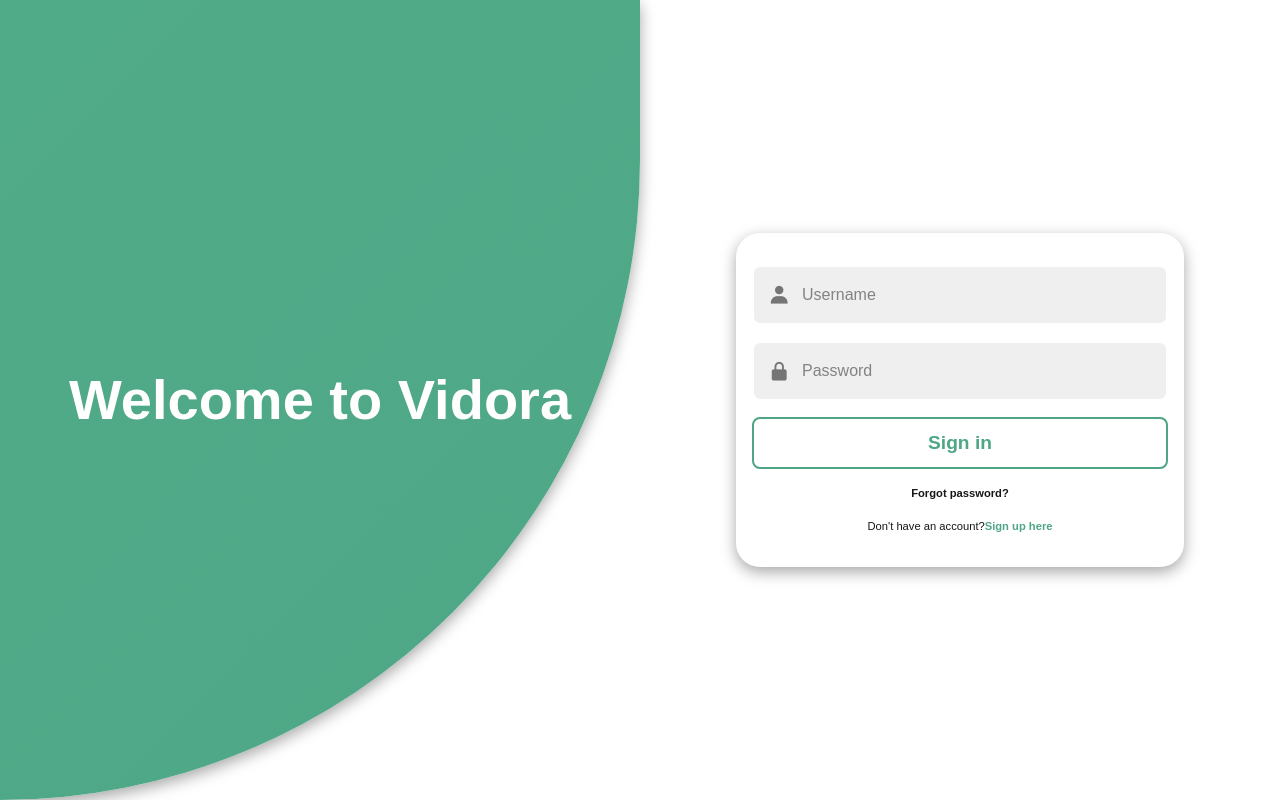
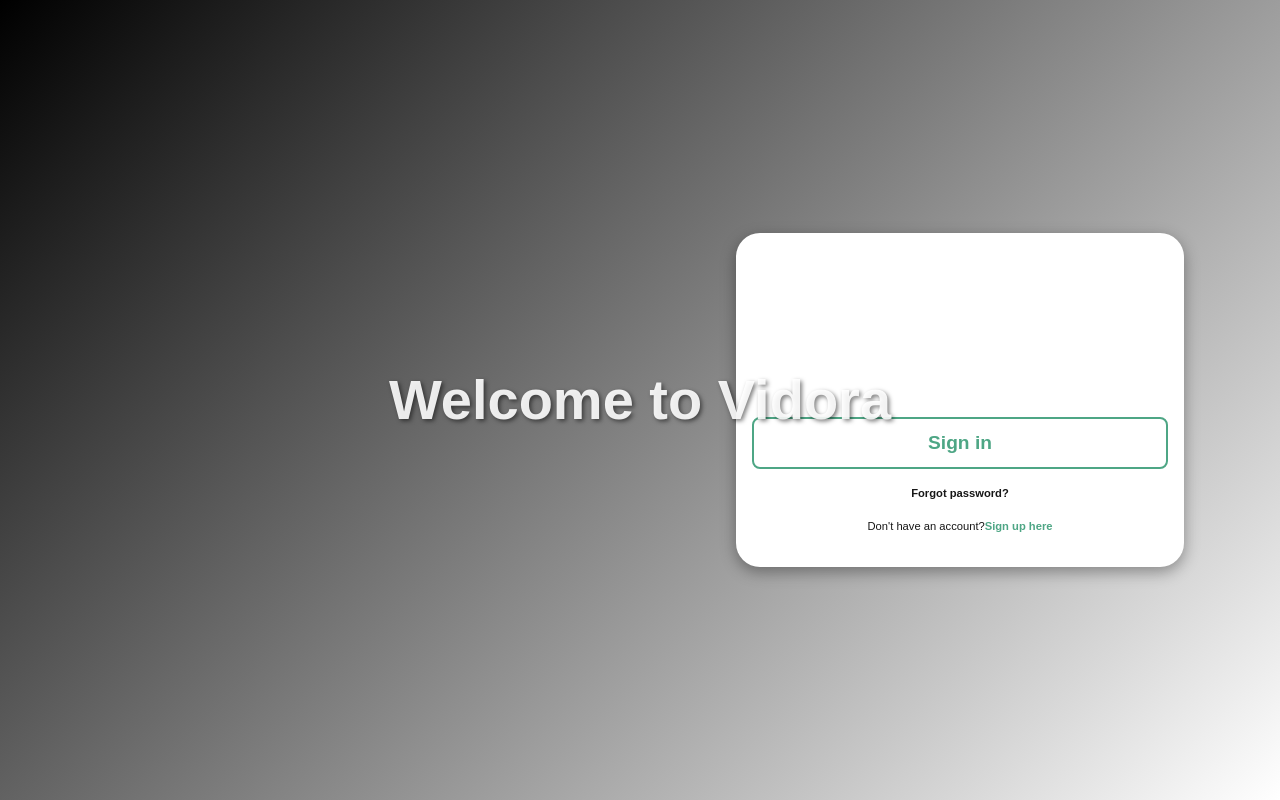
Before and after one commit to kkunaall10-max/vidora, a Next.js app: page /login in a window 1280 px wide. Built offline with nearby package versions, Linux system fonts and the light colour scheme.

Commit message:
Redesigned login page: Black/white gradient background, transparent input fields with white borders and blur, white icons/text, 'Welcome to Vidora' text inside colored background area, removed old content sections

```diff
--- a/src/app/globals.css
+++ b/src/app/globals.css
@@ -87,21 +87,28 @@
   left: 1rem;
   transform: translateY(-50%);
   font-size: 1.4rem;
-  color: var(--gray-2);
+  color: rgba(255, 255, 255, 0.8);
 }
 
 .input-group input {
   width: 100%;
   padding: 1rem 3rem;
   font-size: 1rem;
-  background-color: var(--gray);
+  background-color: transparent;
   border-radius: .5rem;
-  border: 0.125rem solid var(--white);
+  border: 0.125rem solid rgba(255, 255, 255, 0.3);
   outline: none;
+  color: var(--white);
+  backdrop-filter: blur(10px);
+}
+
+.input-group input::placeholder {
+  color: rgba(255, 255, 255, 0.7);
 }
 
 .input-group input:focus {
   border: 0.125rem solid var(--primary-color);
+  background-color: rgba(255, 255, 255, 0.1);
 }
 
 .form button {
@@ -203,30 +210,31 @@
 
 /* BACKGROUND */
 
+.container {
+  background: linear-gradient(135deg, #000000 0%, #ffffff 100%);
+}
+
 .container::before {
-  content: "";
+  content: "Welcome to Vidora";
   position: absolute;
-  top: 0;
-  right: 0;
-  height: 100vh;
-  width: 300vw;
-  transform: translate(35%, 0);
-  background-image: linear-gradient(-45deg, var(--primary-color) 0%, var(--secondary-color) 100%);
-  transition: 1s ease-in-out;
-  z-index: 6;
-  box-shadow: rgba(0, 0, 0, 0.35) 0px 5px 15px;
-  border-bottom-right-radius: max(50vw, 50vh);
-  border-top-left-radius: max(50vw, 50vh);
+  top: 50%;
+  left: 50%;
+  transform: translate(-50%, -50%);
+  font-size: 3.5rem;
+  font-weight: 800;
+  color: rgba(255, 255, 255, 0.9);
+  text-align: center;
+  z-index: 10;
+  text-shadow: 2px 2px 4px rgba(0, 0, 0, 0.5);
+  pointer-events: none;
 }
 
 .container.sign-in::before {
-  transform: translate(0, 0);
-  right: 50%;
+  content: "Welcome to Vidora";
 }
 
 .container.sign-up::before {
-  transform: translate(100%, 0);
-  right: 50%;
+  content: "Join Vidora Today";
 }
 
 /* RESPONSIVE */
--- a/src/app/login/page.tsx
+++ b/src/app/login/page.tsx
@@ -143,27 +143,7 @@
       </div>
       {/* END FORM SECTION */}
 
-      {/* CONTENT SECTION */}
-      <div className="row content-row">
-        {/* SIGN IN CONTENT */}
-        <div className="col align-items-center flex-col">
-          <div className="text sign-in">
-            <h2>Welcome to Vidora</h2>
-          </div>
-          <div className="img sign-in"></div>
-        </div>
-        {/* END SIGN IN CONTENT */}
 
-        {/* SIGN UP CONTENT */}
-        <div className="col align-items-center flex-col">
-          <div className="img sign-up"></div>
-          <div className="text sign-up">
-            <h2>Join with us</h2>
-          </div>
-        </div>
-        {/* END SIGN UP CONTENT */}
-      </div>
-      {/* END CONTENT SECTION */}
     </div>
   );
 }
```
